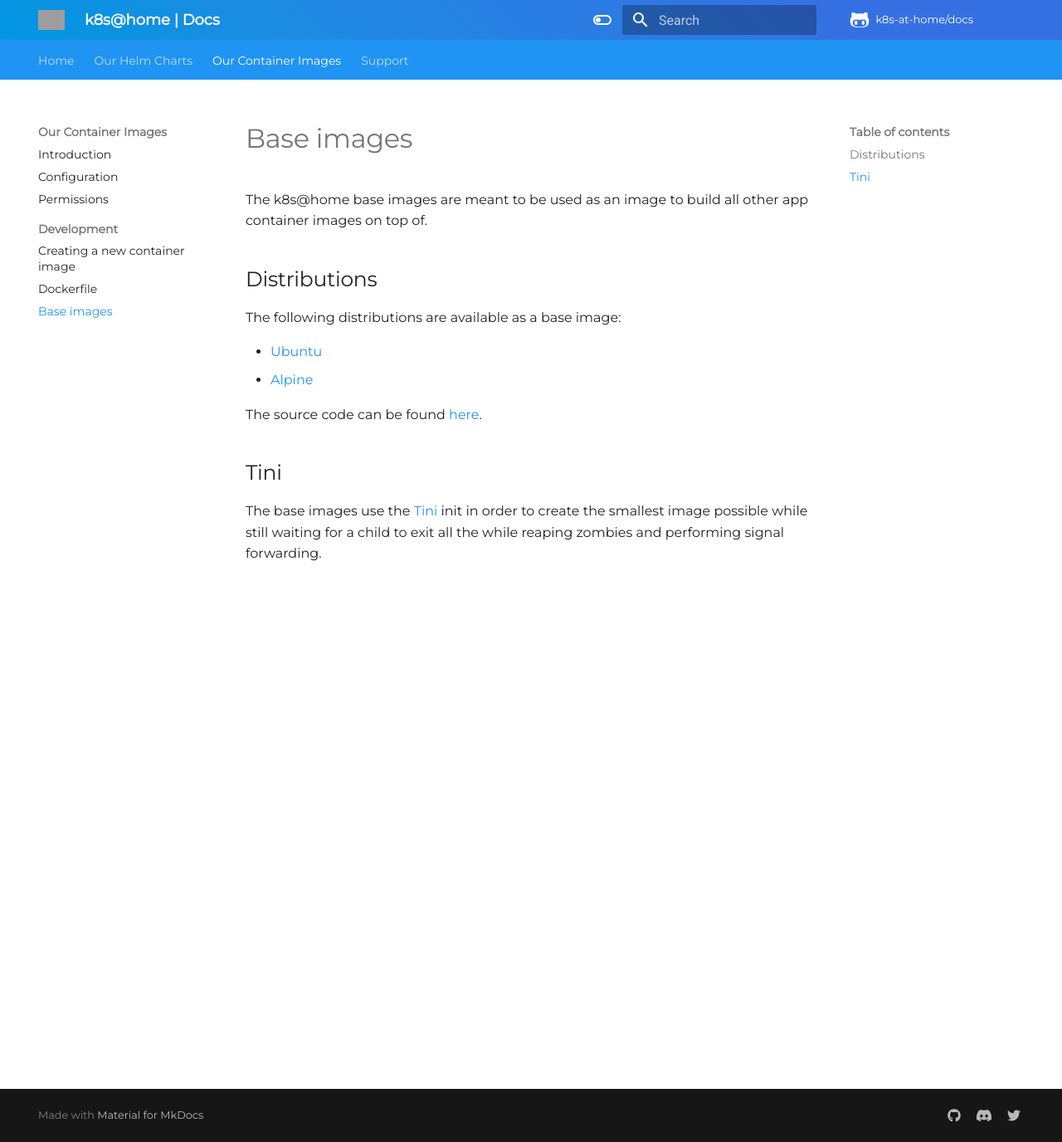
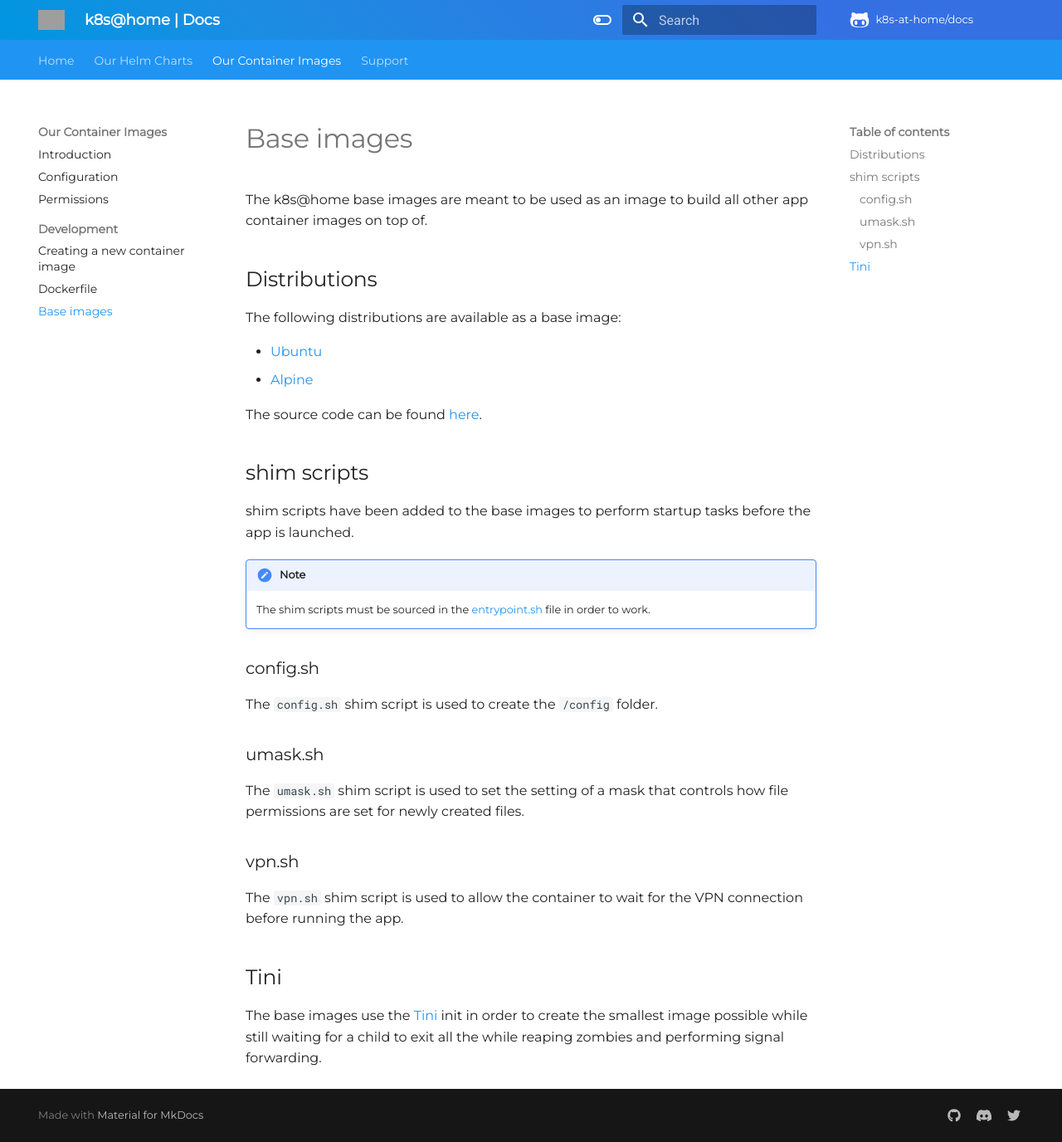
Before and after one commit to nicholaswilde/docs, an MkDocs documentation site: the page built from docs/our-container-images/development/base-images.md, in a window 1280 px wide and 1376 px high. Shown: the whole window at 83% size. Built offline with MkDocs 1.6.1 and Material for MkDocs 9.7.7, drawn with Linux system fonts in a browser that asks for light colours; comment, search, counter and statistics services are not loaded; grey boxes are pictures that could not be loaded.

Commit message:
Added shim scripts section
Signed-off-by: Nicholas Wilde <ncwilde43@gmail.com>

```diff
--- a/docs/our-container-images/development/base-images.md
+++ b/docs/our-container-images/development/base-images.md
@@ -12,6 +12,29 @@ The following distributions are available as a base image:
 
 The source code can be found [here].
 
+## shim scripts
+
+shim scripts have been added to the base images to perform startup tasks
+before the app is launched.
+
+!!! note
+    The shim scripts must be sourced in the [entrypoint.sh] file in order
+    to work.
+
+### config.sh
+
+The `config.sh` shim script is used to create the `/config` folder.
+
+### umask.sh
+
+The `umask.sh` shim script is used to set the setting of a mask that controls
+how file permissions are set for newly created files.
+
+### vpn.sh
+
+The `vpn.sh` shim script is used to allow the container to wait for the VPN
+connection before running the app.
+
 ## Tini
 
 The base images use the [Tini][tini] init in order to create the smallest
@@ -22,3 +45,4 @@ reaping zombies and performing signal forwarding.
 [alpine]: https://github.com/orgs/k8s-at-home/packages/container/package/alpine
 [here]: https://github.com/k8s-at-home/container-images/tree/main/base
 [tini]: https://github.com/krallin/tini/
+[entrypoint.sh]: ./creating-a-new-container-image.md#entrypointsh
```
